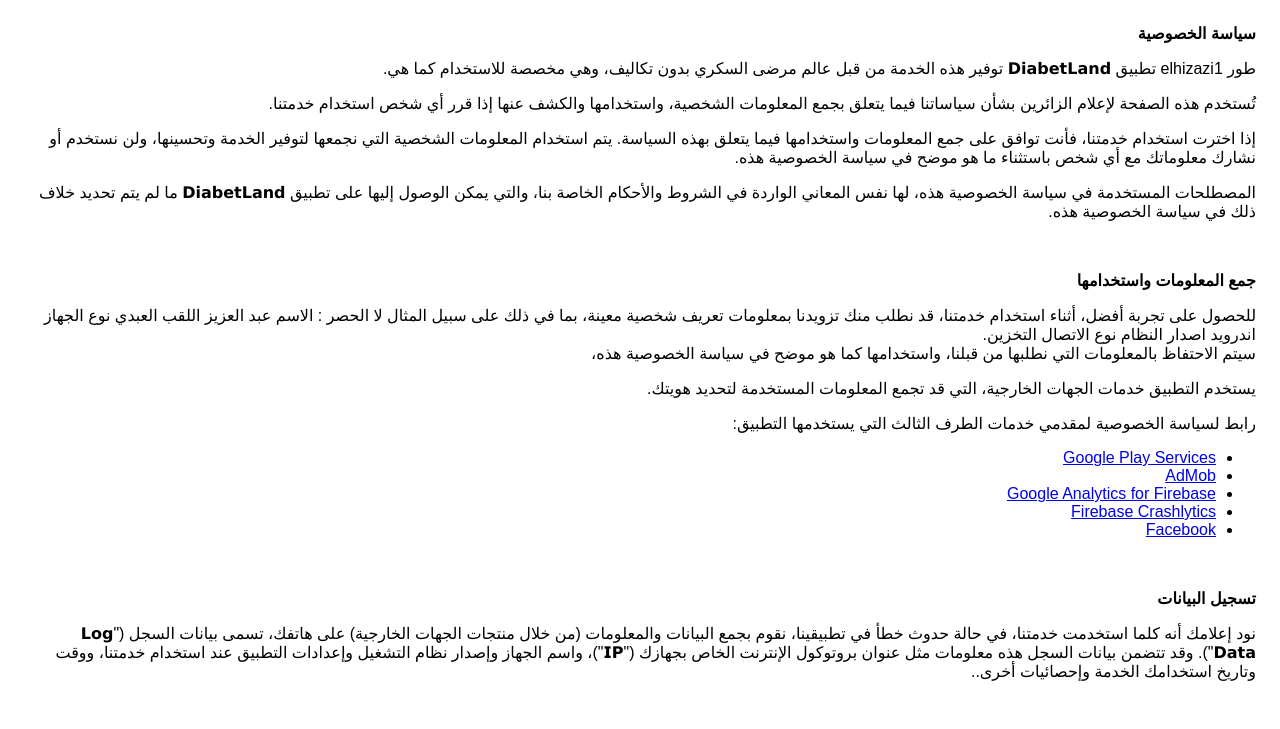
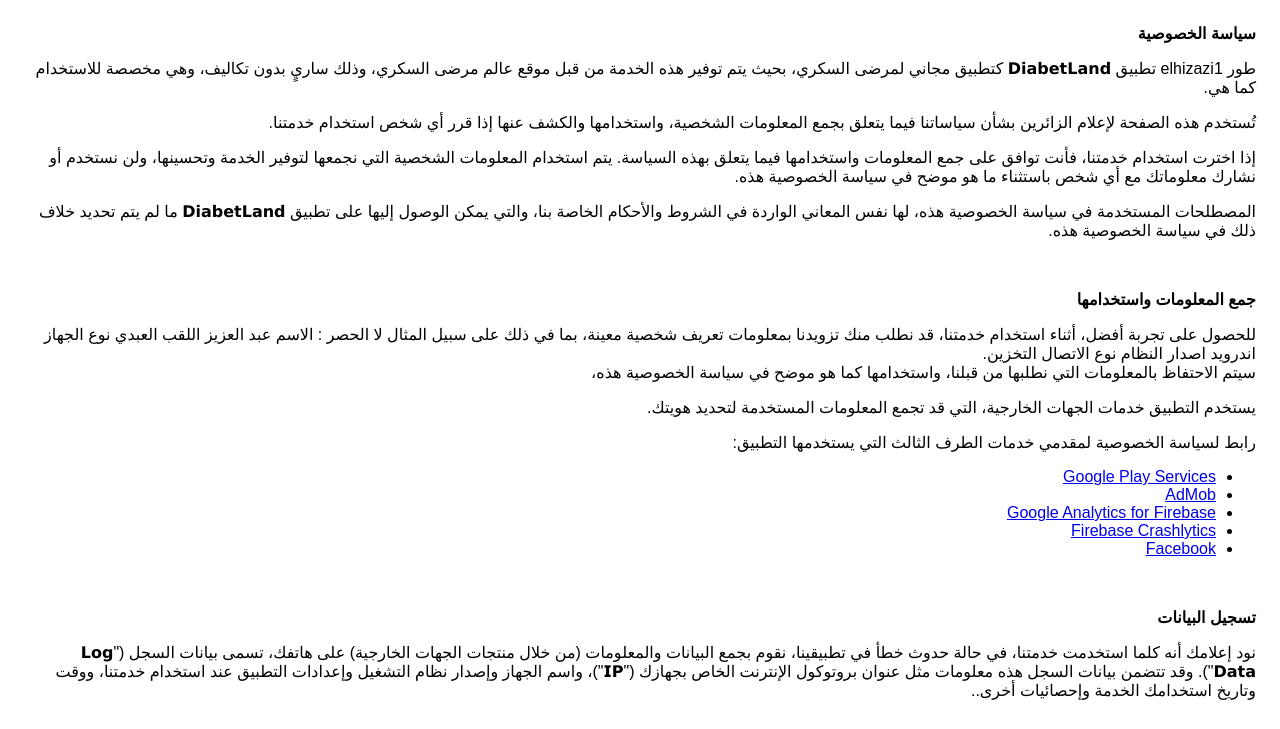
Before and after one commit to DiabetLand/soukari.github.io, a plain HTML site: page privacy-policy.html in a window 1280 px wide. Shown: the top 729 px of the page. Drawn offline with Linux system fonts and the light colour scheme; a web font is replaced by a local one.

Commit message:
Update privacy-policy.html

```diff
--- a/privacy-policy.html
+++ b/privacy-policy.html
@@ -8,7 +8,7 @@
     </head>
     <body>
     <strong>سياسة الخصوصية</strong> <p>
-طور elhizazi1 تطبيق 𝗗𝗶𝗮𝗯𝗲𝘁𝗟𝗮𝗻𝗱  توفير هذه الخدمة من قبل عالم مرضى السكري بدون تكاليف، وهي مخصصة للاستخدام كما هي.
+طور elhizazi1 تطبيق 𝗗𝗶𝗮𝗯𝗲𝘁𝗟𝗮𝗻𝗱 كتطبيق مجاني لمرضى السكري، بحيث يتم توفير هذه الخدمة من قبل موقع عالم مرضى السكري، وذلك ساريٍ بدون تكاليف، وهي مخصصة للاستخدام كما هي.
                 </p> <p>
 تُستخدم هذه الصفحة لإعلام الزائرين بشأن سياساتنا فيما يتعلق بجمع المعلومات الشخصية، واستخدامها والكشف عنها إذا قرر أي شخص استخدام خدمتنا.
                 </p> <p>
```
